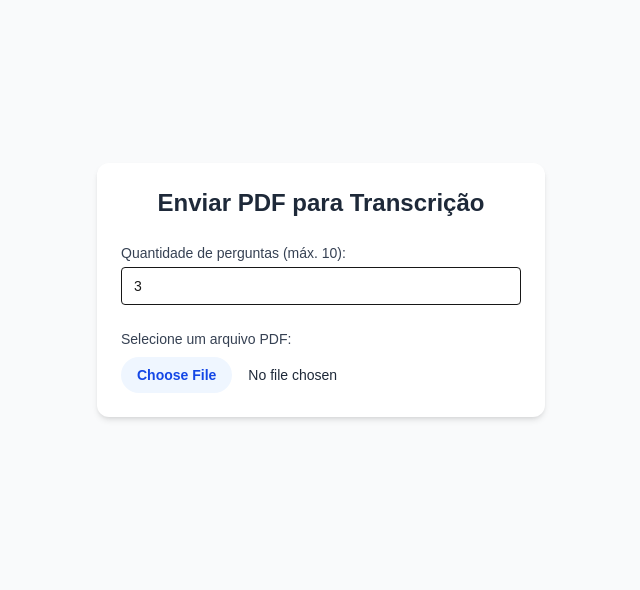
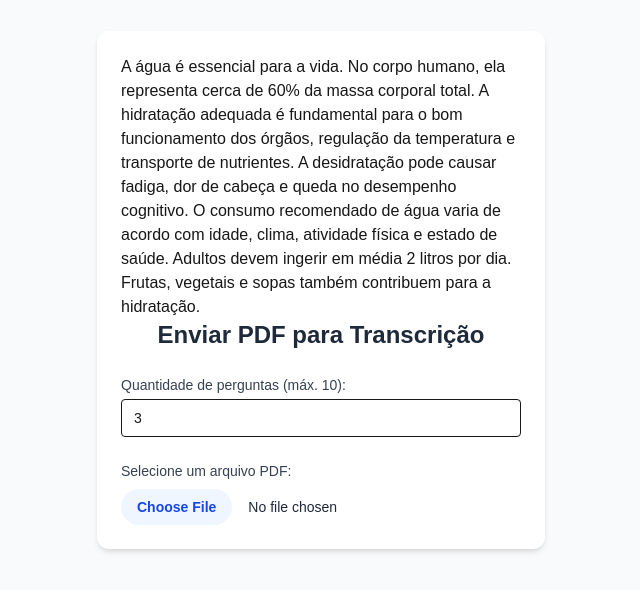
Before and after one commit to pedrocosta99/pdf-quiz-app, a Next.js app in the folder quiz-app-frontend/: page / in a window 1280 px wide. Shown: the part 110-700 px from the top of the page, without its empty margins (319-959 px from the left). Built offline with nearby package versions, Linux system fonts and the light colour scheme.

Commit message:
fix: hooks logic for request

```diff
--- a/quiz-app-frontend/src/app/page.tsx
+++ b/quiz-app-frontend/src/app/page.tsx
@@ -1,17 +1,19 @@
 "use client";
 import { useRouter } from "next/navigation";
 import { useUploadPdf } from "../hooks/useUploadPdf";
+import { useGenerateQuiz } from "../hooks/useGenerateQuiz";
 import { useStore } from "../store/index";
-import { mockQuestions, mockText } from "@/mock";
+import { ChangeEvent, useState } from "react";
 
 export default function UploadPage() {
-  const { mutate, isPending, isError, error } = useUploadPdf();
+  const { mutateAsync: uploadPdf, isPending: isPendingPdf, isError, error } = useUploadPdf();
+  const { mutateAsync: generateQuiz, isPending: isPendingQuiz  } = useGenerateQuiz();
   const router = useRouter();
-  const { setText, questionCount, setQuestionCount, setQuestions } = useStore();
+  const { text, setText, questionCount, setQuestionCount, setQuestions } =
+    useStore();
+  const [localError, setLocalError] = useState<string | null>(null);
 
-
-
-  const handleFileChange = (e: React.ChangeEvent<HTMLInputElement>) => {
+  const handleFileChange = async (e: ChangeEvent<HTMLInputElement>) => {
     const file = e.target.files?.[0];
     if (!file) return;
     if (file.type !== "application/pdf") {
@@ -23,21 +25,38 @@ export default function UploadPage() {
       alert("O arquivo não pode ultrapassar 5MB.");
       return;
     }
-    if (file) {
-      mutate({file, questionCount}, {
-        onSuccess: (data) => {
-          setText(data.text);
-          // setText(mockText)
-          setQuestions(mockQuestions)
-          router.push("/quiz-editor");
-        },
-      });
+
+    try {
+      const uploadResult = await uploadPdf(file);
+      setText(uploadResult.text);
+
+      const quizQuestions = await generateQuiz({text, questionCount});
+      setQuestions(quizQuestions);
+
+      router.push("/quiz-editor");
+    } catch {
+      setLocalError("Erro ao processar o PDF.");
     }
+
+    // if (file) {
+    //   mutate(
+    //     { file, questionCount },
+    //     {
+    //       onSuccess: (data) => {
+    //         setText(data.text);
+    //         // setText(mockText)
+    //         setQuestions(mockQuestions);
+    //         router.push("/quiz-editor");
+    //       },
+    //     },
+    //   );
+    // }
   };
 
   return (
     <main className="min-h-screen bg-gray-50 flex items-center justify-center px-4">
       <div className="max-w-md w-full bg-white shadow-md rounded-xl p-6 space-y-6">
+        {text}
         <h1 className="text-2xl font-semibold text-gray-800 text-center">
           Enviar PDF para Transcrição
         </h1>
@@ -62,7 +81,7 @@ export default function UploadPage() {
             type="file"
             accept="application/pdf"
             onChange={handleFileChange}
-            disabled={isPending}
+            disabled={isPendingPdf}
             className="block w-full text-sm text-gray-800
                        file:mr-4 file:py-2 file:px-4
                        file:rounded-full file:border-0
@@ -72,9 +91,15 @@ export default function UploadPage() {
           />
         </label>
 
-        {isPending && (
+        {isPendingPdf && (
           <p className="text-sm text-gray-600 text-center">
             ⏳ Processando PDF...
+          </p>
+        )}
+
+        {isPendingQuiz && (
+          <p className="text-sm text-gray-600 text-center">
+            ⏳ Gerando Quiz...
           </p>
         )}
 
--- a/quiz-app-frontend/src/hooks/useGenerateQuiz.ts
+++ b/quiz-app-frontend/src/hooks/useGenerateQuiz.ts
@@ -4,13 +4,15 @@ import { Question } from '@/types';
 
 export function useGenerateQuiz() {
   return useMutation({
-    mutationFn: async (text: string): Promise<Question[]> => {
-    const res = await fetch('/api/generate-quiz', {
+    mutationFn: async ({ text, questionCount }: { text: string; questionCount: number }): Promise<Question[]> => {
+    const res = await fetch(`http://localhost:8000/generate-quiz`, {
       method: 'POST',
       headers: { 'Content-Type': 'application/json' },
-      body: text,
+      body: JSON.stringify({ text, questionCount }),
     });
     const data = await res.json();
+    console.log(data, res )
+    await new Promise((resolve) => setTimeout(resolve, 7000)); // Simulate a delay
     return data.questions;
     },
   });
--- a/quiz-app-frontend/src/hooks/useUploadPdf.ts
+++ b/quiz-app-frontend/src/hooks/useUploadPdf.ts
@@ -1,10 +1,10 @@
 import { useMutation } from '@tanstack/react-query';
 
-const uploadPdf = async (file: File, questionCount: number): Promise<{ text: string }> => {
+const uploadPdf = async (file: File): Promise<{ text: string }> => {
   const formData = new FormData();
   formData.append('file', file);
 
-  const response = await fetch(`http://localhost:8000/transcribe-pdf?count=${questionCount}`, {
+  const response = await fetch(`http://localhost:8000/transcribe-pdf`, {
     method: 'POST',
     body: formData,
   });
@@ -19,7 +19,7 @@ const uploadPdf = async (file: File, questionCount: number): Promise<{ text: str
 
 export const useUploadPdf = () => {
   return useMutation({
-    mutationFn: ({ file, questionCount }: { file: File; questionCount: number }) =>
-      uploadPdf(file, questionCount),
+    mutationFn: (file: File) =>
+      uploadPdf(file),
   });
 };
```
